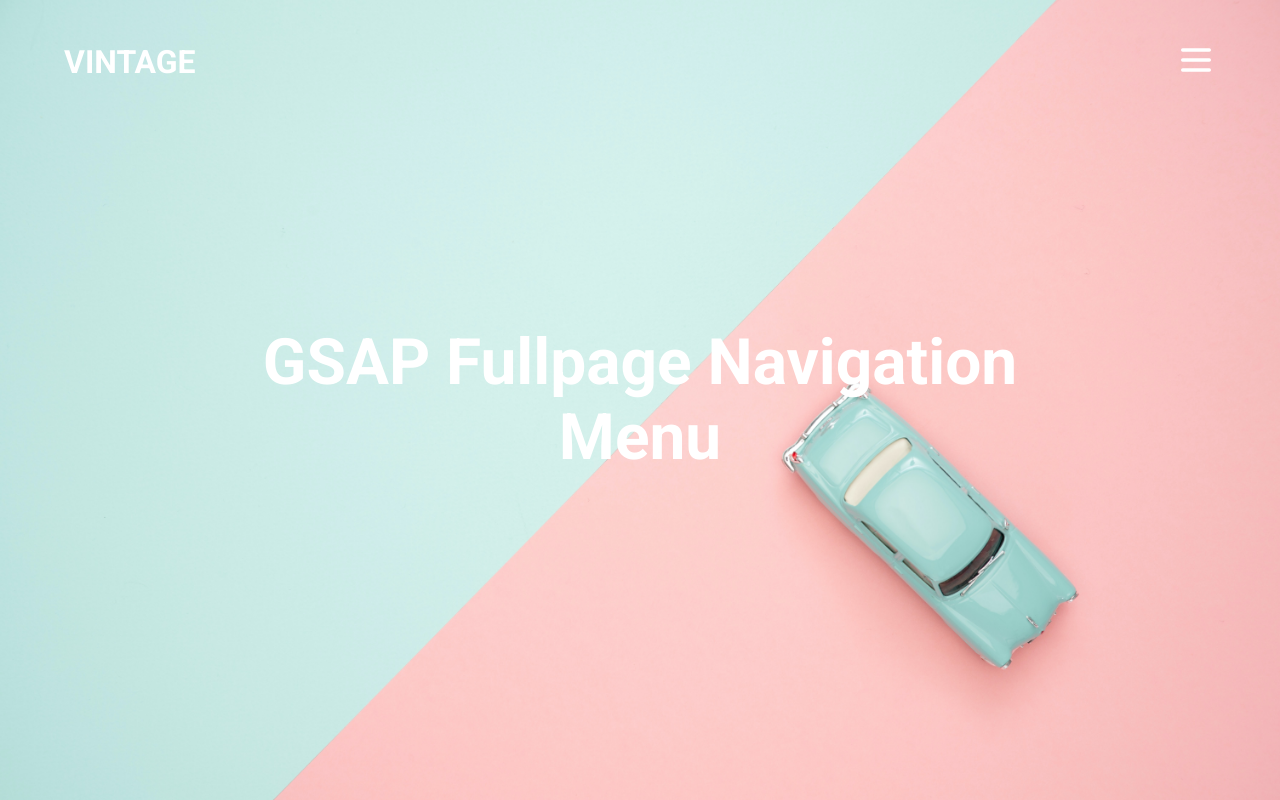
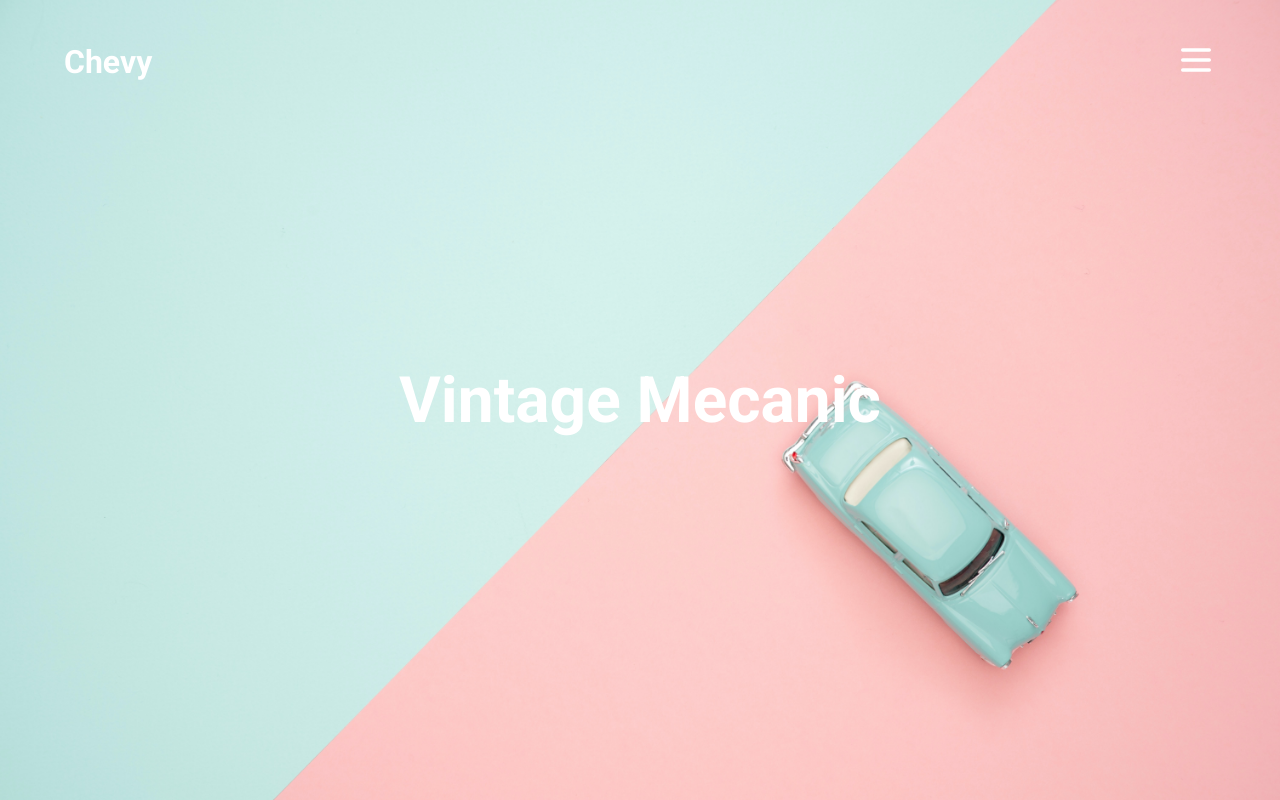
Before and after one commit to jfvandermousen/nav-menu-gsap, a plain HTML site: page index.html in a window 1280 px wide. Drawn offline with nearby package versions, Linux system fonts and the light colour scheme.

Commit message:
change title and h1

```diff
--- a/index.html
+++ b/index.html
@@ -4,7 +4,7 @@
     <head>
         <meta charset="utf-8">
         <meta http-equiv="X-UA-Compatible" content="IE=edge">
-        <title>Fullpage Navigation Gsap</title>
+        <title>Vintage Mecanic</title>
         <meta name="description" content="">
         <meta name="viewport" content="width=device-width, initial-scale=1">
         <link rel="stylesheet" href="style.css">
@@ -15,7 +15,7 @@
             <div class="header-row">
                 <div class="brand-logo">
                     <a href="#">
-                        VINTAGE
+                        Chevy
                     </a>
                 </div>
                     <button class="toggle-menu" id="toggle-menu">
@@ -60,7 +60,7 @@
 
 
         <section class="placeholder-title">
-            <h1><span>GSAP </span>Fullpage Navigation Menu</h1>
+            <h1>Vintage Mecanic</h1>
         </section>
 
         <script src="https://cdnjs.cloudflare.com/ajax/libs/gsap/3.9.1/gsap.min.js" integrity="sha512-H6cPm97FAsgIKmlBA4s774vqoN24V5gSQL4yBTDOY2su2DeXZVhQPxFK4P6GPdnZqM9fg1G3cMv5wD7e6cFLZQ==" crossorigin="anonymous" referrerpolicy="no-referrer"></script>
```
